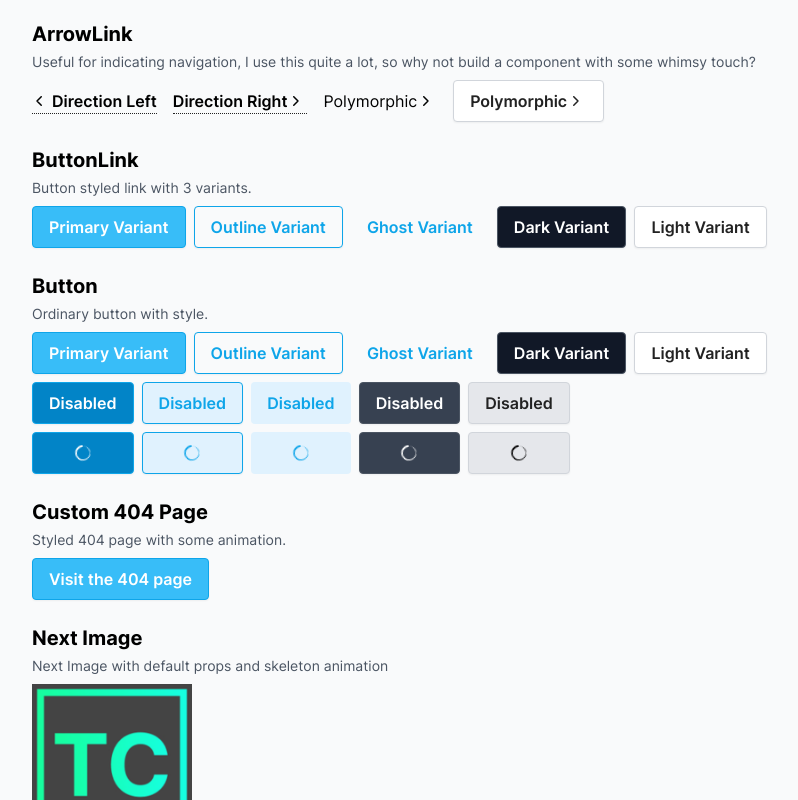
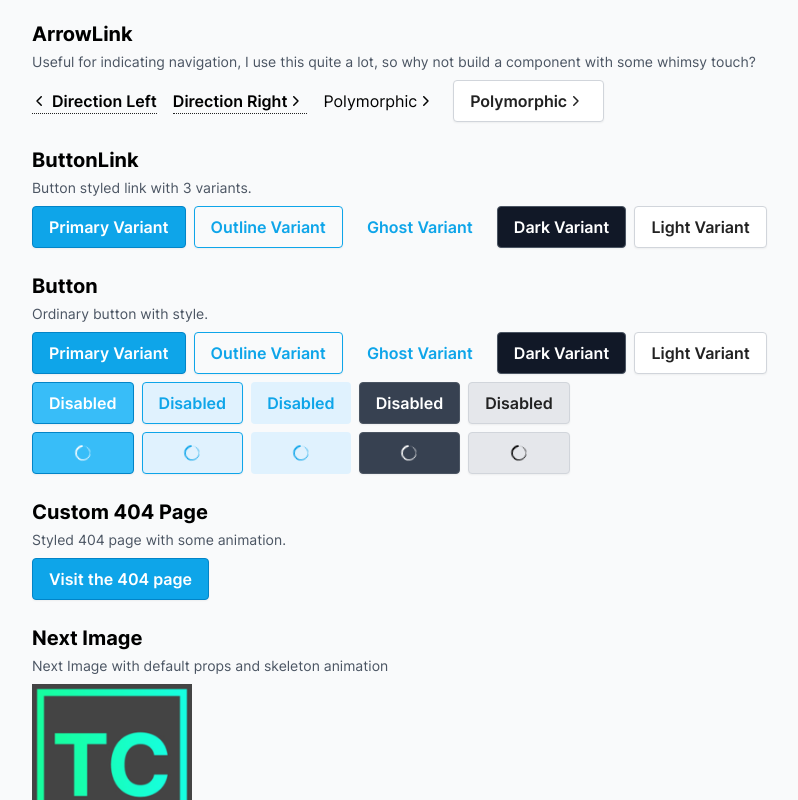
Before and after one commit to Beta-Leopard/next-ts-tailwind-starter-kit, a Next.js app: page /components in a window 1280 px wide. Shown: the part 739-1539 px from the top of the page, without its empty margins (58-856 px from the left). Built offline with nearby package versions, Linux system fonts and the light colour scheme.

Commit message:
feat: change primary variant to darker shade

```diff
--- a/src/components/buttons/Button.tsx
+++ b/src/components/buttons/Button.tsx
@@ -39,11 +39,11 @@ export default function Button({
         'transition-colors duration-75',
         [
           variant === 'primary' && [
-            'bg-primary-400 text-white',
-            'border border-primary-500',
-            'hover:bg-primary-500 hover:text-white',
-            'active:bg-primary-600',
-            'disabled:bg-primary-600 disabled:hover:bg-primary-600',
+            'bg-primary-500 text-white',
+            'border border-primary-600',
+            'hover:bg-primary-600 hover:text-white',
+            'active:bg-primary-500',
+            'disabled:bg-primary-400 disabled:hover:bg-primary-400',
           ],
           variant === 'outline' && [
             'text-primary-500',
--- a/src/components/links/ButtonLink.tsx
+++ b/src/components/links/ButtonLink.tsx
@@ -36,11 +36,11 @@ export default function ButtonLink({
         'transition-colors duration-75',
         [
           variant === 'primary' && [
-            'bg-primary-400 text-white',
-            'border border-primary-500',
-            'hover:bg-primary-500 hover:text-white',
-            'active:bg-primary-600',
-            'disabled:bg-primary-600 disabled:hover:bg-primary-600',
+            'bg-primary-500 text-white',
+            'border border-primary-600',
+            'hover:bg-primary-600 hover:text-white',
+            'active:bg-primary-500',
+            'disabled:bg-primary-400 disabled:hover:bg-primary-400',
           ],
           variant === 'outline' && [
             'text-primary-500',
--- a/src/components/links/UnderlineLink.tsx
+++ b/src/components/links/UnderlineLink.tsx
@@ -1,3 +1,5 @@
+import * as React from 'react';
+
 import clsxm from '@/lib/clsxm';
 
 import UnstyledLink, {
```
